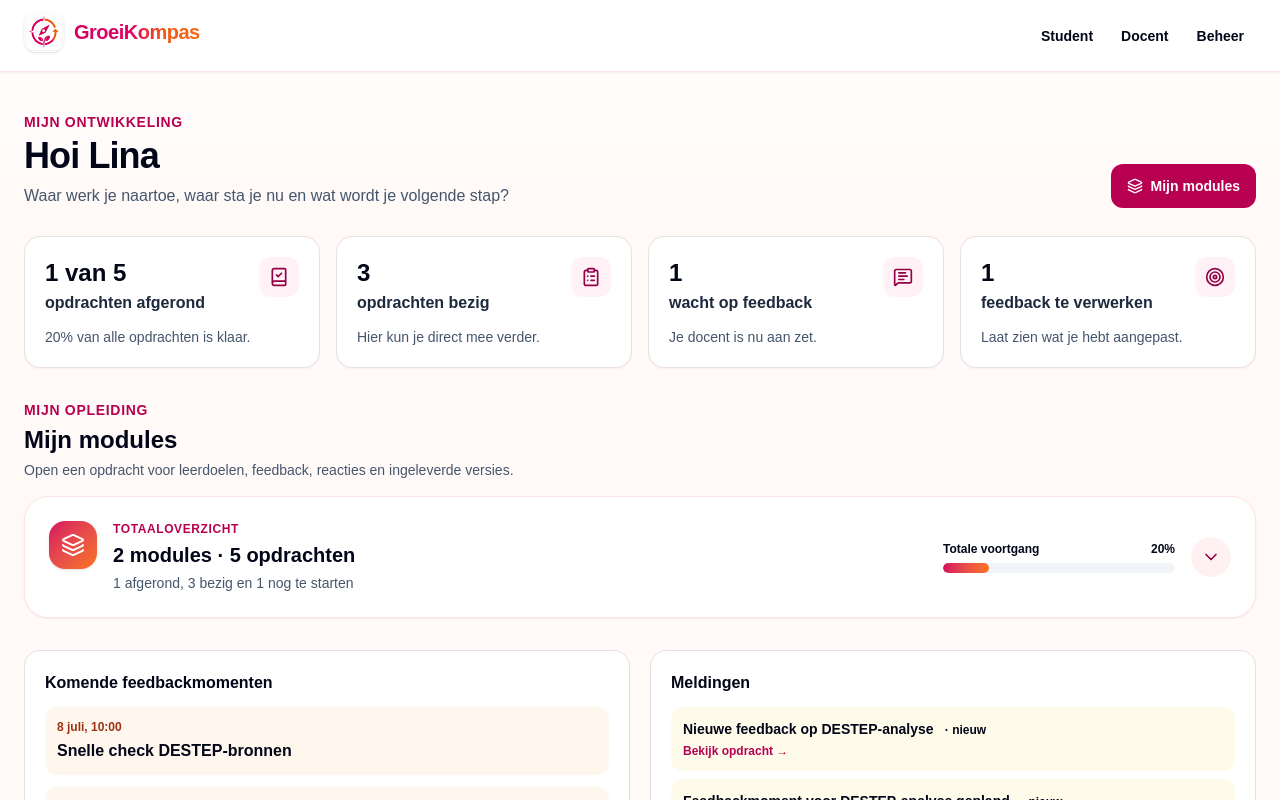
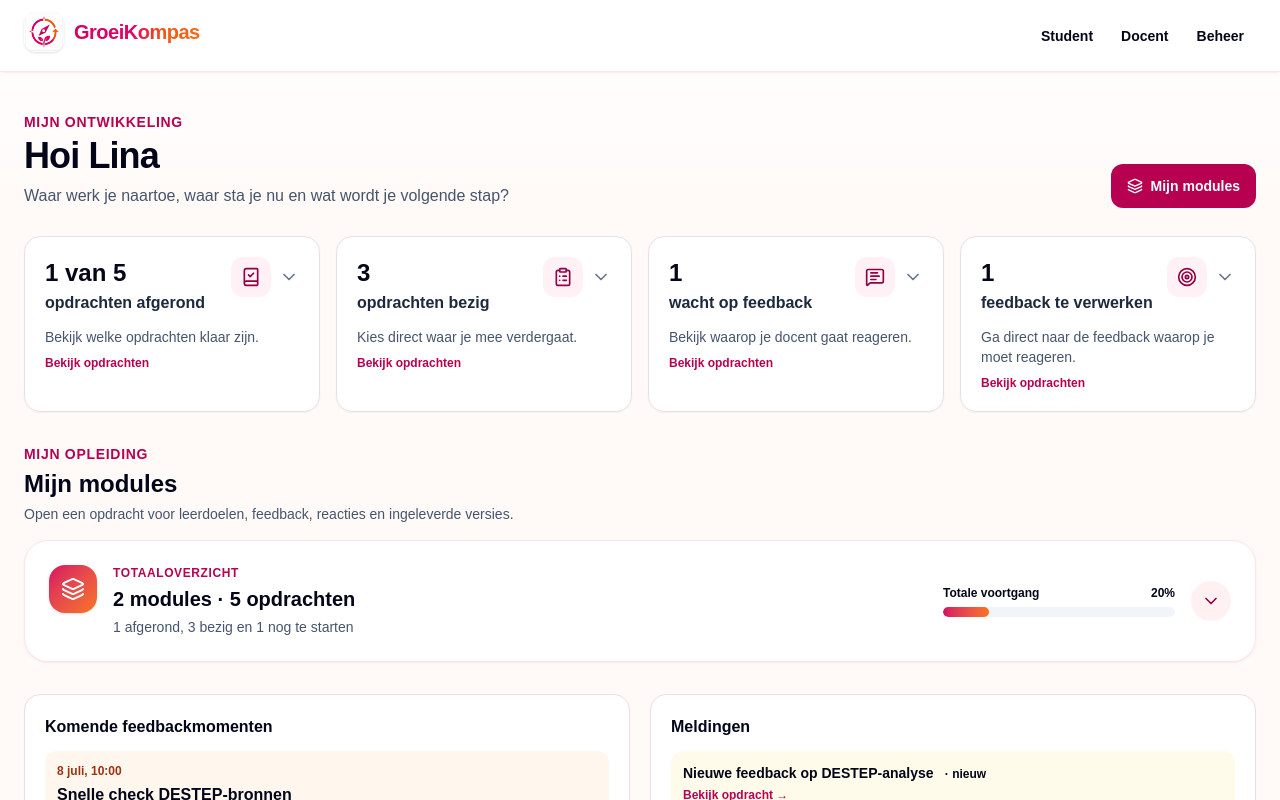
Before and after one commit to barteleveld/groeikompas, a Next.js app: page /demo/student in a window 1280 px wide. Shown: the top 800 px of the page. Built offline with nearby package versions, Linux system fonts and the light colour scheme.

Commit message:
Maak voortgangsblokken direct bruikbaar

```diff
--- a/app/demo/student/page.tsx
+++ b/app/demo/student/page.tsx
@@ -1,6 +1,6 @@
 "use client";
 
-import { useState } from "react";
+import { useEffect, useState } from "react";
 import { BookCheck, CheckCircle2, ChevronDown, ClipboardList, History, Layers3, MessageSquareText, Target, Upload } from "lucide-react";
 import { SummaryCard } from "@/components/dashboard/summary-card";
 import { PageHeader } from "@/components/layout/page-header";
@@ -31,6 +31,23 @@ export default function StudentDemo() {
   const waitingForFeedback = assignments.filter((assignment) => progress[assignment] === "Ingeleverd").length;
   const feedbackToProcess = assignmentFeedback.filter((item) => !item.response).length;
   const totalProgress = assignments.length ? Math.round((completedAssignments / assignments.length) * 100) : 0;
+  const completedItems = assignments.filter((assignment) => progress[assignment] === "Afgerond").map((assignment) => ({ label: assignment, href: `#${assignmentAnchor(assignment)}`, meta: "Afgerond" }));
+  const activeItems = assignments.filter((assignment) => !["Nog niet gestart", "Afgerond"].includes(progress[assignment] ?? "Nog niet gestart")).map((assignment) => ({ label: assignment, href: `#${assignmentAnchor(assignment)}`, meta: progress[assignment] }));
+  const waitingItems = assignments.filter((assignment) => progress[assignment] === "Ingeleverd").map((assignment) => ({ label: assignment, href: `#${assignmentAnchor(assignment)}`, meta: "Wacht op docent" }));
+  const feedbackItems = assignmentFeedback.filter((item) => !item.response).map((item) => ({ label: item.assignment, href: `#${assignmentAnchor(item.assignment)}`, meta: "Nog reageren" }));
+
+  useEffect(() => {
+    function revealAssignment() {
+      const id = decodeURIComponent(window.location.hash.slice(1));
+      const target = id ? document.getElementById(id) : null;
+      if (!target) return;
+      let current: HTMLElement | null = target;
+      while (current) { if (current instanceof HTMLDetailsElement) current.open = true; current = current.parentElement; }
+      requestAnimationFrame(() => target.scrollIntoView({ behavior: "smooth", block: "start" }));
+    }
+    window.addEventListener("hashchange", revealAssignment); revealAssignment();
+    return () => window.removeEventListener("hashchange", revealAssignment);
+  }, []);
 
   return (
     <>
@@ -42,10 +59,10 @@ export default function StudentDemo() {
       />
 
       <section className="grid gap-4 sm:grid-cols-2 lg:grid-cols-4">
-        <SummaryCard icon={BookCheck} value={`${completedAssignments} van ${assignments.length}`} label="opdrachten afgerond" hint={`${totalProgress}% van alle opdrachten is klaar.`} />
-        <SummaryCard icon={ClipboardList} value={String(activeAssignments)} label="opdrachten bezig" hint="Hier kun je direct mee verder." />
-        <SummaryCard icon={MessageSquareText} value={String(waitingForFeedback)} label="wacht op feedback" hint="Je docent is nu aan zet." />
-        <SummaryCard icon={Target} value={String(feedbackToProcess)} label="feedback te verwerken" hint="Laat zien wat je hebt aangepast." />
+        <SummaryCard icon={BookCheck} value={`${completedAssignments} van ${assignments.length}`} label="opdrachten afgerond" hint="Bekijk welke opdrachten klaar zijn." items={completedItems} emptyText="Je hebt nog geen opdrachten afgerond." />
+        <SummaryCard icon={ClipboardList} value={String(activeAssignments)} label="opdrachten bezig" hint="Kies direct waar je mee verdergaat." items={activeItems} emptyText="Je hebt momenteel geen opdracht in uitvoering." />
+        <SummaryCard icon={MessageSquareText} value={String(waitingForFeedback)} label="wacht op feedback" hint="Bekijk waarop je docent gaat reageren." items={waitingItems} emptyText="Er wachten nu geen opdrachten op feedback." />
+        <SummaryCard icon={Target} value={String(feedbackToProcess)} label="feedback te verwerken" hint="Ga direct naar de feedback waarop je moet reageren." items={feedbackItems} emptyText="Je hebt alle ontvangen feedback verwerkt." />
       </section>
 
       <section id="modules" className="mt-8 scroll-mt-6">
--- a/app/student/page.tsx
+++ b/app/student/page.tsx
@@ -9,6 +9,7 @@ import { requireRole } from "@/lib/auth/session";
 import { deriveNextActions } from "@/lib/progress/next-actions";
 import { createClient } from "@/lib/supabase/server";
 import { formatDate } from "@/lib/utils";
+import { assignmentStatusLabels } from "@/types/domain";
 import type { AssignmentProgress, FeedbackItem, GoalProgress } from "@/types/domain";
 
 type Join<T> = T | T[] | null;
@@ -30,14 +31,18 @@ export default async function StudentDashboard() {
   const completed = assignments.filter((a) => a.status === "completed").length;
   const awaiting = assignments.filter((a) => a.status === "submitted").length;
   const toProcess = feedback.filter((f) => !f.processedByStudent).length;
+  const completedItems = assignments.filter((assignment) => assignment.status === "completed").map((assignment) => ({ label: assignment.title, href: `/student/opdrachten/${assignment.assignmentId}`, meta: "Afgerond" }));
+  const openItems = assignments.filter((assignment) => assignment.status !== "completed").map((assignment) => ({ label: assignment.title, href: `/student/opdrachten/${assignment.assignmentId}`, meta: assignmentStatusLabels[assignment.status] }));
+  const awaitingItems = assignments.filter((assignment) => assignment.status === "submitted").map((assignment) => ({ label: assignment.title, href: `/student/opdrachten/${assignment.assignmentId}`, meta: "Wacht op docent" }));
+  const feedbackItems = feedback.filter((item) => !item.processedByStudent).flatMap((item) => { const href = item.assignmentId ? `/student/opdrachten/${item.assignmentId}` : item.learningGoalId ? `/student/leerdoelen/${item.learningGoalId}` : null; return href ? [{ label: item.subject, href, meta: "Nog reageren" }] : []; });
 
   return <>
     <PageHeader eyebrow="Mijn ontwikkeling" title={`Hoi ${profile.full_name.split(" ")[0]}`} description="Waar werk je naartoe, waar sta je nu en wat wordt je volgende stap?" />
     <section aria-label="Samenvatting" className="grid gap-4 sm:grid-cols-2 lg:grid-cols-4">
-      <SummaryCard icon={BookCheck} value={`${completed} van ${assignments.length}`} label="opdrachten afgerond" hint="Afgerond zegt iets over de taak, niet automatisch over je leerdoel." />
-      <SummaryCard icon={ClipboardList} value={String(assignments.length - completed)} label="opdrachten open" hint="Van nog niet gestart tot feedback verwerkt." />
-      <SummaryCard icon={MessageSquareText} value={String(awaiting)} label="wachten op feedback" hint="Je docent is nu aan zet." />
-      <SummaryCard icon={Target} value={String(toProcess)} label="feedback te verwerken" hint="Laat zien wat je met de aanwijzingen hebt gedaan." />
+      <SummaryCard icon={BookCheck} value={`${completed} van ${assignments.length}`} label="opdrachten afgerond" hint="Bekijk welke opdrachten klaar zijn." items={completedItems} emptyText="Je hebt nog geen opdrachten afgerond." />
+      <SummaryCard icon={ClipboardList} value={String(assignments.length - completed)} label="opdrachten open" hint="Kies direct waar je mee verdergaat." items={openItems} emptyText="Je hebt geen openstaande opdrachten." />
+      <SummaryCard icon={MessageSquareText} value={String(awaiting)} label="wachten op feedback" hint="Bekijk waarop je docent gaat reageren." items={awaitingItems} emptyText="Er wachten nu geen opdrachten op feedback." />
+      <SummaryCard icon={Target} value={String(toProcess)} label="feedback te verwerken" hint="Ga direct naar de feedback waarop je moet reageren." items={feedbackItems} emptyText="Je hebt alle ontvangen feedback verwerkt." />
     </section>
     <div className="mt-9 grid gap-8 lg:grid-cols-[1.4fr_1fr]">
       <section><div className="mb-4 flex items-end justify-between"><div><h2 className="text-xl font-black">Mijn volgende acties</h2><p className="mt-1 text-sm text-slate-600">Begin bovenaan; daar ligt nu de meeste winst.</p></div></div><ActionList actions={actions} /></section>
--- a/components/dashboard/summary-card.tsx
+++ b/components/dashboard/summary-card.tsx
@@ -1,5 +1,15 @@
+import Link from "next/link";
+import { ChevronDown } from "lucide-react";
 import type { LucideIcon } from "lucide-react";
 
-export function SummaryCard({ icon: Icon, value, label, hint }: { icon: LucideIcon; value: string; label: string; hint: string }) {
-  return <div className="card p-5"><div className="flex items-start justify-between gap-3"><div><p className="text-2xl font-black text-slate-950">{value}</p><p className="mt-0.5 font-bold text-slate-800">{label}</p></div><span className="rounded-xl bg-teal-50 p-2.5 text-teal-800"><Icon className="size-5" aria-hidden /></span></div><p className="mt-3 text-sm text-slate-600">{hint}</p></div>;
+type SummaryItem = { label: string; href: string; meta?: string };
+type SummaryCardProps = { icon: LucideIcon; value: string; label: string; hint: string; items?: SummaryItem[]; emptyText?: string };
+
+function CardHeading({ icon: Icon, value, label, expandable }: Pick<SummaryCardProps, "icon" | "value" | "label"> & { expandable: boolean }) {
+  return <div className="flex items-start justify-between gap-3"><div><p className="text-2xl font-black text-slate-950">{value}</p><p className="mt-0.5 font-bold text-slate-800">{label}</p></div><div className="flex items-center gap-2"><span className="rounded-xl bg-teal-50 p-2.5 text-teal-800"><Icon className="size-5" aria-hidden /></span>{expandable && <ChevronDown className="size-5 text-slate-500 transition-transform group-open:rotate-180" aria-hidden />}</div></div>;
 }
+
+export function SummaryCard({ icon, value, label, hint, items, emptyText = "Hier staan nu geen opdrachten." }: SummaryCardProps) {
+  if (items === undefined) return <div className="card p-5"><CardHeading icon={icon} value={value} label={label} expandable={false} /><p className="mt-3 text-sm text-slate-600">{hint}</p></div>;
+  return <details className="group card overflow-hidden"><summary className="min-h-11 cursor-pointer list-none p-5 marker:content-none [&::-webkit-details-marker]:hidden"><CardHeading icon={icon} value={value} label={label} expandable /><p className="mt-3 text-sm text-slate-600">{hint}</p><p className="mt-2 text-xs font-bold text-teal-700 group-open:hidden">Bekijk opdrachten</p></summary><div className="border-t border-slate-200 bg-slate-50/70 p-3">{items.length ? <ul className="space-y-2">{items.map((item) => <li key={`${item.href}-${item.label}`}><Link href={item.href} className="flex min-h-11 items-center justify-between gap-3 rounded-xl bg-white px-3 py-2.5 text-sm shadow-sm ring-1 ring-slate-200 hover:ring-teal-300"><span className="font-bold text-slate-900">{item.label}</span>{item.meta && <span className="shrink-0 text-xs font-semibold text-slate-500">{item.meta}</span>}</Link></li>)}</ul> : <p className="rounded-xl bg-white p-3 text-sm text-slate-600 ring-1 ring-slate-200">{emptyText}</p>}</div></details>;
+}
```
